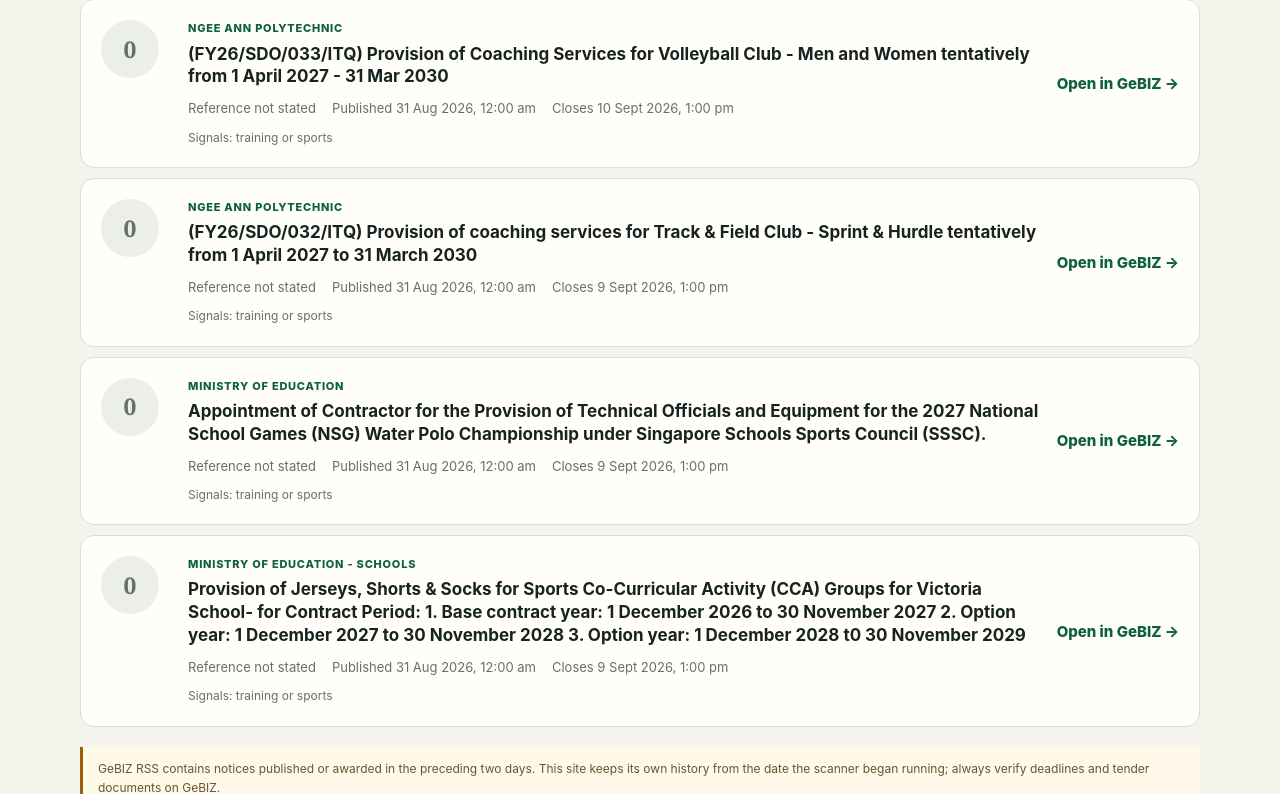
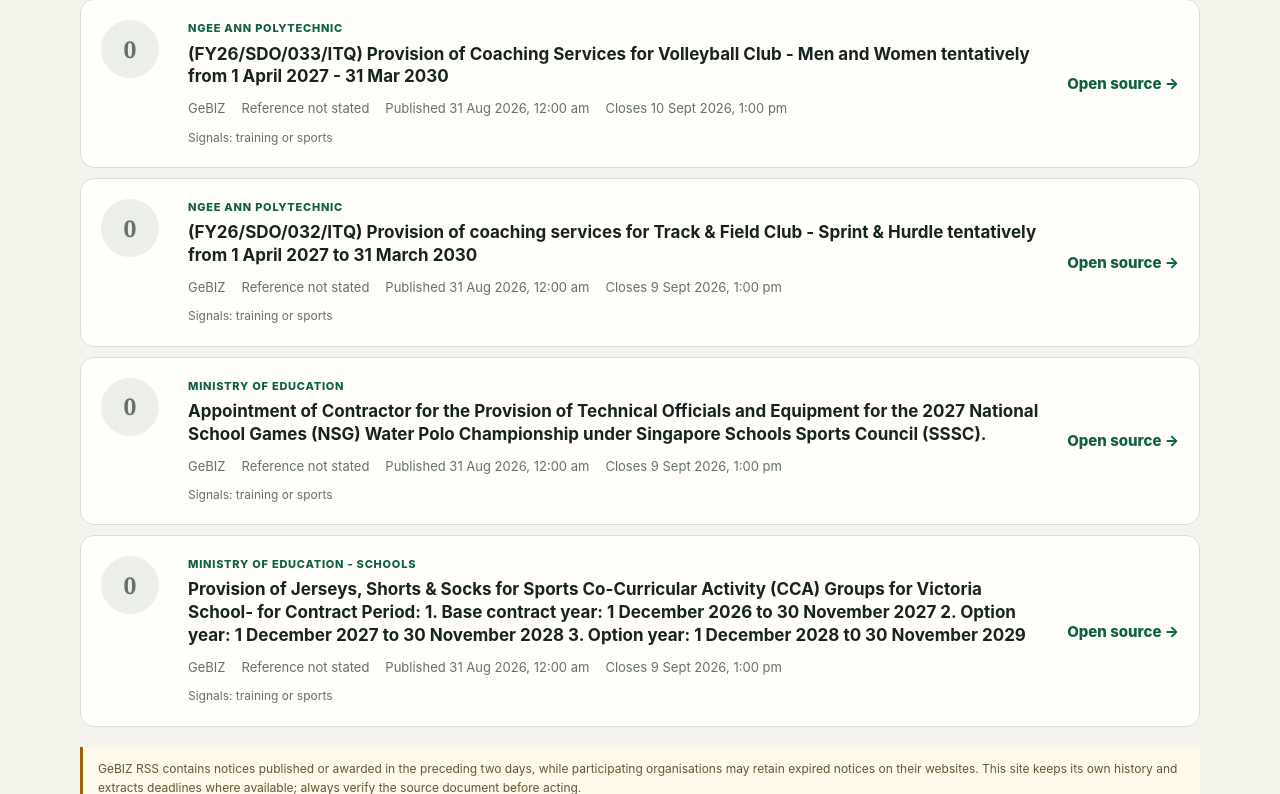
Before and after one commit to hfhf4/tender-scanner, a plain HTML site: page docs/index.html in a window 1280 px wide. Shown: the part 2006-2800 px from the top of the page. Drawn offline with Linux system fonts and the light colour scheme.

Commit message:
feat: display multiple tender sources

```diff
--- a/docs/index.html
+++ b/docs/index.html
@@ -84,7 +84,7 @@
     <div class="wrap">
       <p class="eyebrow">GeBIZ intelligence</p>
       <h1>Singapore Legal Tender Radar</h1>
-      <p class="subhead">A focused view of Professional Services notices, scored for corporate, commercial, regulatory, employment, privacy and general legal-panel relevance.</p>
+      <p class="subhead">A focused view of Singapore procurement notices, scored for corporate, commercial, regulatory, employment, privacy and general legal-panel relevance.</p>
       <p class="updated" id="updated">Loading latest scan…</p>
     </div>
   </header>
@@ -115,22 +115,26 @@
     <div class="results-meta"><span id="resultCount">Loading…</span><span>Scores are rule-based, not legal advice.</span></div>
     <section class="list" id="list" aria-live="polite"></section>
 
-    <aside class="notice">GeBIZ RSS contains notices published or awarded in the preceding two days. This site keeps its own history from the date the scanner began running; always verify deadlines and tender documents on GeBIZ.</aside>
+    <aside class="notice">GeBIZ RSS contains notices published or awarded in the preceding two days, while participating organisations may retain expired notices on their websites. This site keeps its own history and extracts deadlines where available; always verify the source document before acting.</aside>
   </main>
 
-  <footer class="wrap">Data source: <a href="https://www.gebiz.gov.sg/business-alerts.html" rel="noopener">official GeBIZ RSS feeds</a>. Updated automatically by GitHub Actions.</footer>
+  <footer class="wrap">Data sources: <a href="https://www.gebiz.gov.sg/business-alerts.html" rel="noopener">GeBIZ</a> and <a href="https://www.renci.org.sg/notices-and-tenders/" rel="noopener">Ren Ci Hospital</a>. Updated automatically by GitHub Actions.</footer>
 
   <script>
     const state = { kind: "opportunities", opportunities: [], awards: [], generatedAt: null };
     const $ = id => document.getElementById(id);
     const escapeHtml = value => String(value ?? "").replace(/[&<>'"]/g, char => ({"&":"&amp;","<":"&lt;",">":"&gt;","'":"&#39;",'"':"&quot;"}[char]));
     const safeUrl = value => {
-      try { const url = new URL(value); return url.protocol === "https:" && url.hostname.endsWith("gebiz.gov.sg") ? url.href : "https://www.gebiz.gov.sg/"; }
+      try {
+        const url = new URL(value);
+        const allowed = ["gebiz.gov.sg", "renci.org.sg"].some(domain => url.hostname === domain || url.hostname.endsWith(`.${domain}`));
+        return url.protocol === "https:" && allowed ? url.href : "https://www.gebiz.gov.sg/";
+      }
       catch { return "https://www.gebiz.gov.sg/"; }
     };
     const formatDate = value => value ? new Intl.DateTimeFormat("en-SG", { dateStyle: "medium", timeStyle: "short", timeZone: "Asia/Singapore" }).format(new Date(value)) : "Not stated";
     const daysFromNow = value => value ? (new Date(value) - new Date()) / 86400000 : null;
-    const isClosed = record => record.closing_at && daysFromNow(record.closing_at) < 0;
+    const isClosed = record => record.listed_on_source === false || (record.closing_at && daysFromNow(record.closing_at) < 0);
 
     function updateStats() {
       const open = state.opportunities.filter(record => !isClosed(record));
@@ -145,20 +149,26 @@
     function card(record) {
       const reasons = (record.score_reasons || []).join(", ") || "No specific legal-practice signal";
       const closed = record.kind === "opportunity" && isClosed(record);
+      const published = record.published_at ? `<span>Published ${escapeHtml(formatDate(record.published_at))}</span>` : "";
+      const deadline = record.closing_at
+        ? `<span class="${closed ? "closed" : ""}">${closed ? "Closed" : "Closes"} ${escapeHtml(formatDate(record.closing_at))}</span>`
+        : `<span>Deadline not extracted</span>`;
       const detail = record.kind === "opportunity"
-        ? `<span>${escapeHtml(record.reference || "Reference not stated")}</span><span>Published ${escapeHtml(formatDate(record.published_at))}</span><span class="${closed ? "closed" : ""}">${closed ? "Closed" : "Closes"} ${escapeHtml(formatDate(record.closing_at))}</span>`
+        ? `<span>${escapeHtml(record.source || "GeBIZ")}</span><span>${escapeHtml(record.reference || "Reference not stated")}</span>${published}${deadline}`
         : `<span>Awarded ${escapeHtml(formatDate(record.awarded_at))}</span>`;
       const summary = record.award_summary ? `<p class="summary">${escapeHtml(record.award_summary)}</p>` : "";
+      const targetUrl = record.document_url || record.url;
+      const linkLabel = record.document_url ? "View notice PDF →" : "Open source →";
       return `<article class="card">
         <div class="score ${escapeHtml(record.relevance)}" title="Rule-based relevance score">${escapeHtml(record.relevance_score)}</div>
         <div>
-          <p class="agency">${escapeHtml(record.agency || "GeBIZ award result")}</p>
+          <p class="agency">${escapeHtml(record.agency || record.source || "GeBIZ award result")}</p>
           <h2>${escapeHtml(record.title)}</h2>
           <div class="details">${detail}</div>
           ${summary}
           <div class="reason">Signals: ${escapeHtml(reasons)}</div>
         </div>
-        <a class="open" href="${safeUrl(record.url)}" target="_blank" rel="noopener">Open in GeBIZ →</a>
+        <a class="open" href="${safeUrl(targetUrl)}" target="_blank" rel="noopener">${linkLabel}</a>
       </article>`;
     }
 
@@ -166,7 +176,7 @@
       const query = $("search").value.trim().toLowerCase();
       const level = $("relevance").value;
       const records = state[state.kind].filter(record => {
-        const haystack = [record.title, record.agency, record.reference, record.award_summary].filter(Boolean).join(" ").toLowerCase();
+        const haystack = [record.title, record.agency, record.source, record.reference, record.award_summary].filter(Boolean).join(" ").toLowerCase();
         if (query && !haystack.includes(query)) return false;
         if (level !== "all" && record.relevance !== level) return false;
         if (state.kind === "opportunities" && $("hideClosed").checked && isClosed(record)) return false;
```
